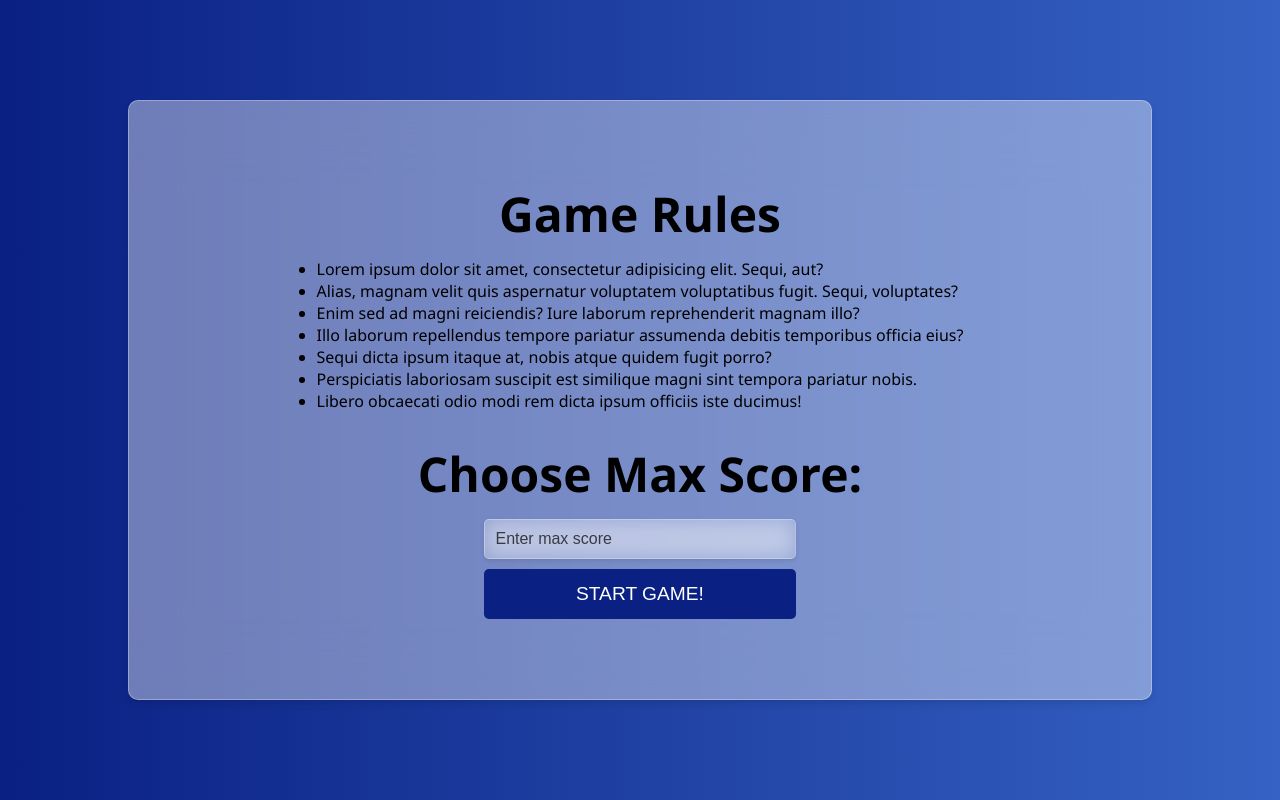
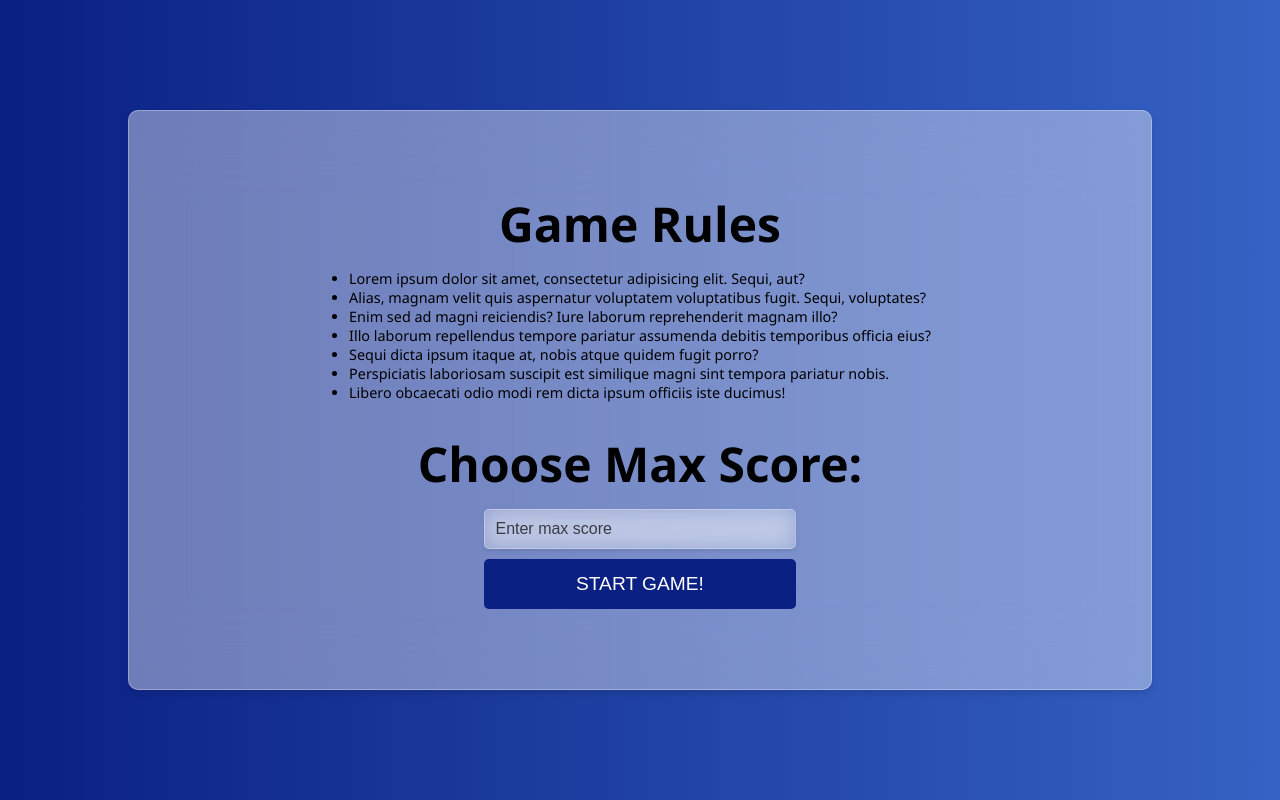
Before and after one commit to expozonee/roll-dice-game, a React (Vite) app: page / in a window 1280 px wide. Built offline with nearby package versions, Linux system fonts and the light colour scheme.

Commit message:
fixed the height of the text in the gmae rules

```diff
--- a/src/components/GameSettingsAndRules/GameRules.css
+++ b/src/components/GameSettingsAndRules/GameRules.css
@@ -7,5 +7,5 @@ ul {
 }
 
 .game-rules li {
-  font-size: clamp(0.8rem, 2vh, 1.5rem);
+  font-size: clamp(0.7rem, 1.8vh, 1.5rem);
 }
```
